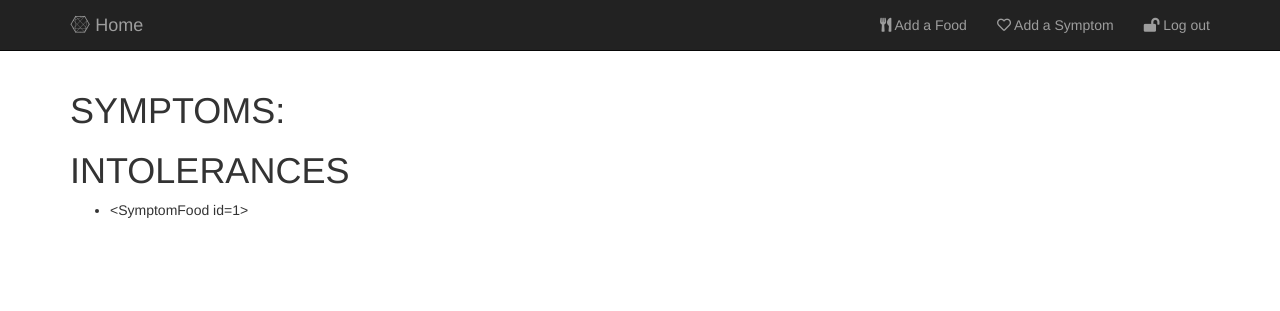
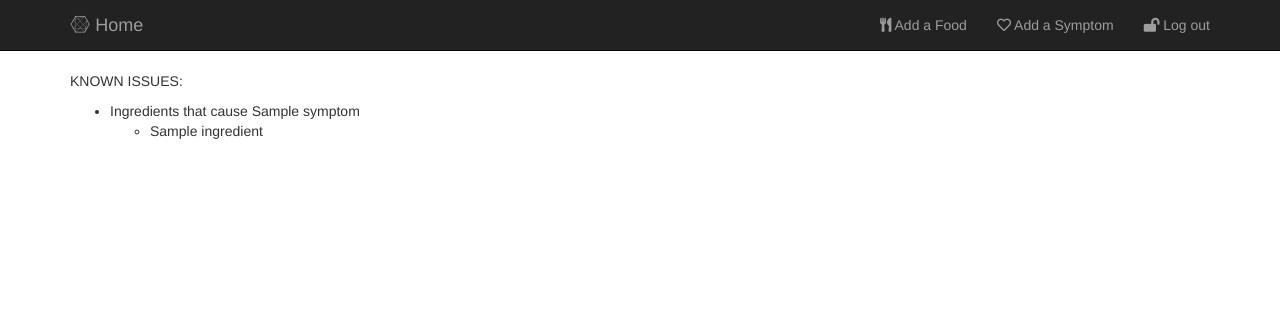
Before and after one commit to k3llymariee/the-gi-pi, a Flask app: page /user_symptoms in a window 1280 px wide. Shown: the top 311 px of the page. Run offline with Flask 2, Linux system fonts and the light colour scheme; the visitor is signed in with stand-in values (Sample User, id 1); tables that the repository leaves empty hold one stand-in row (values such as "Sample post"); data that the repository does not hold is empty; some libraries are stand-ins or nearby versions.

Commit message:
Updated get_symptoms function to only read from known issues in the links table

```diff
--- a/model.py
+++ b/model.py
@@ -42,8 +42,8 @@ class User(db.Model):
         """For a given user, return all the symptoms they've experienced"""
 
         distinct_symptoms = db.session.query(Symptom).distinct() \
-                            .join(SymptomLog) \
-                            .filter(SymptomLog.user_id == self.id) \
+                            .join(UserSymptomIngredientLink) \
+                            .filter(UserSymptomIngredientLink.user_id == self.id) \
                             .all()
 
         return distinct_symptoms
--- a/templates/user_symptoms.html
+++ b/templates/user_symptoms.html
@@ -4,14 +4,19 @@
 
 {% block content %}
 
-<h1>SYMPTOMS:</h1>
-<uL>{% for symptom in user_symptoms %}
-    <li>{{symptom}}</li>
-{% endfor %}</uL>
+<p>KNOWN ISSUES:</p>
+    <ul>
+        {% for symptom in user_symptoms %}
+            <li>Ingredients that cause {{symptom.name}}</li>
+                <ul>
+                    {% for intolerance in intolerances %}
+                        {% if intolerance.symptom.name == symptom.name %}
+                            <li>{{ intolerance.ingredient.name }}</li>
+                        {% endif %}
+                    {% endfor %}
 
-<h1>INTOLERANCES</h1>
-<uL>{% for intolerance in intolerances %}
-    <li>{{intolerance}}</li>
-{% endfor %}</uL>
+                </ul>
+        {% endfor %}
+    </ul>
 
 {% endblock %}
```
